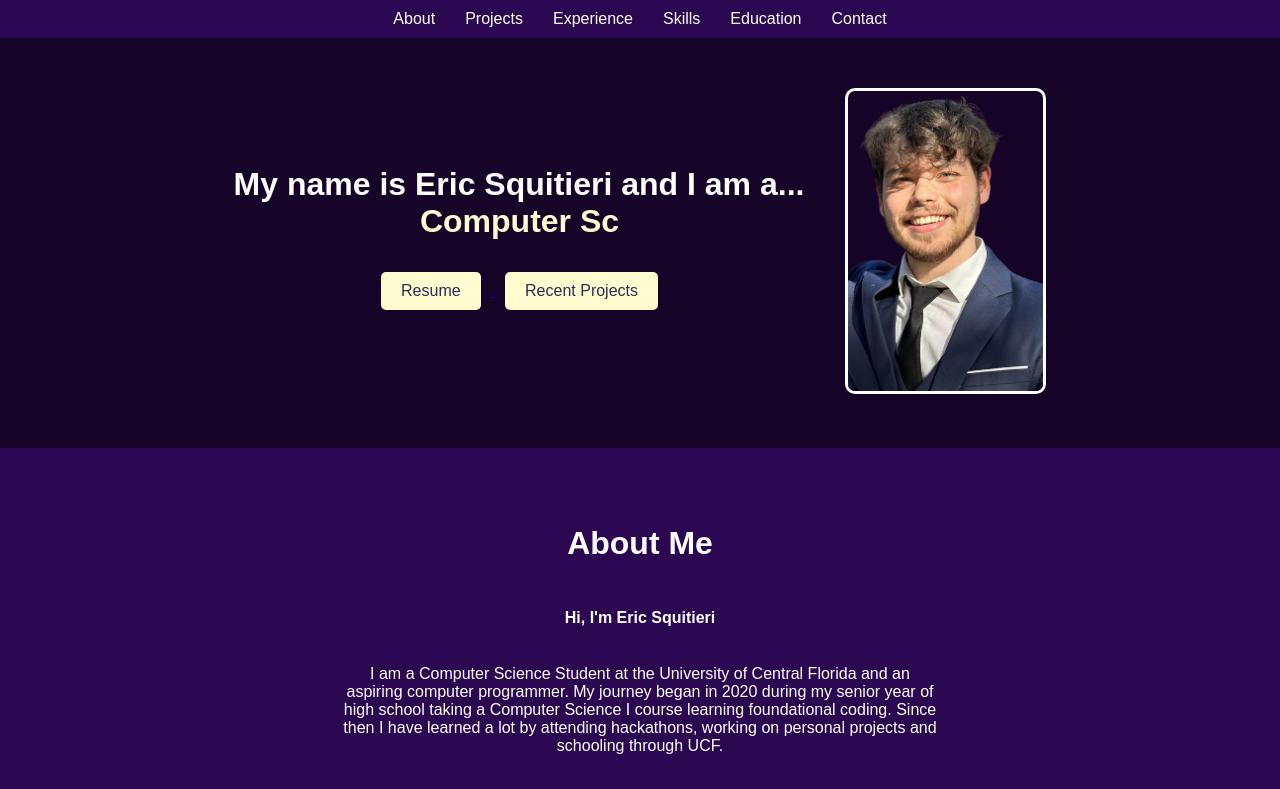
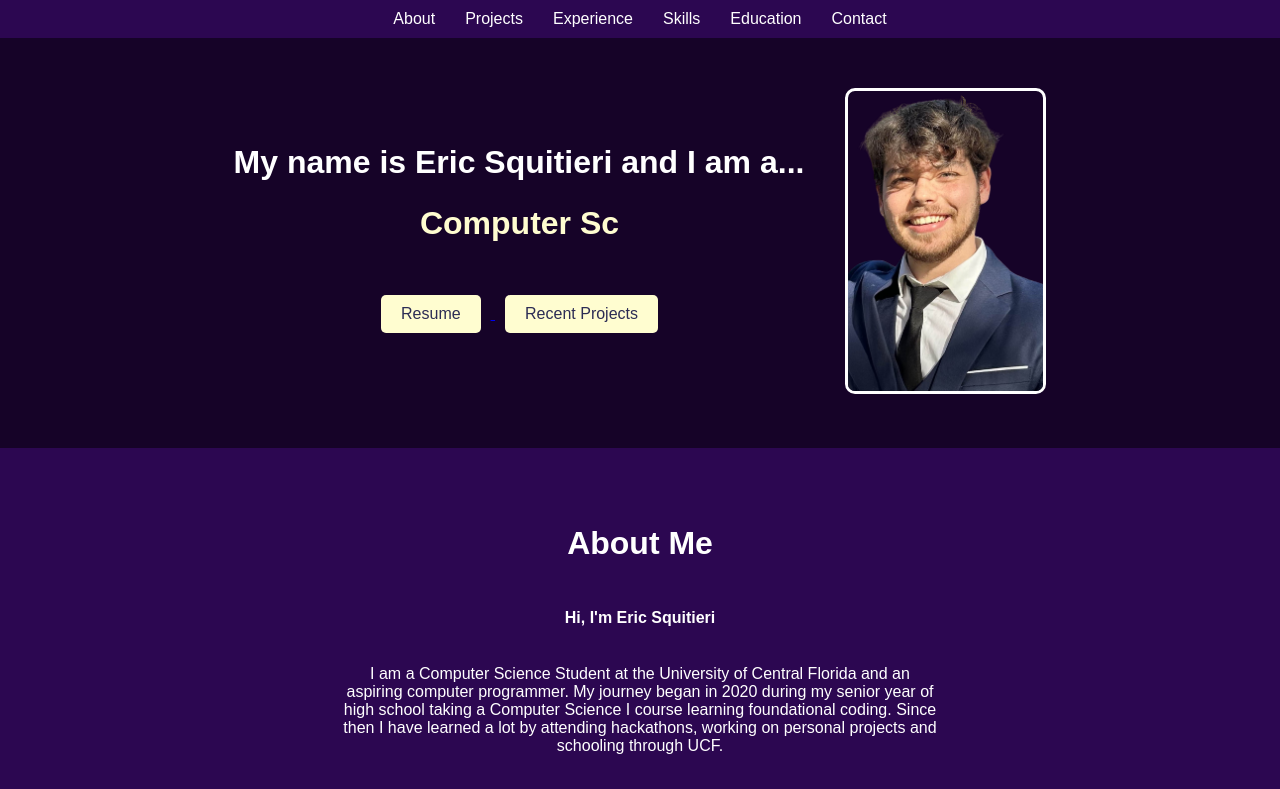
Before and after one commit to EricSqu/EricSqu.github.io, a plain HTML site: page index.html in a window 1280 px wide. Shown: the top 789 px of the page. Drawn offline with Linux system fonts and the light colour scheme.

Commit message:
Update styles.css

```diff
--- a/styles.css
+++ b/styles.css
@@ -90,7 +90,9 @@ nav ul li a {
     font-weight: bold;
     color: #FFFDD0; /* Ensure it stands out */
     display: inline-block; /* Keep inline-block for consistent spacing */
-    min-height: 1.2em; /* Adjust this value to the approximate height of your text */
+    min-height: 1.5em; /* Adjust this value to the approximate height of your text */
+    line-height: 2em; /* Increase line height for more space */
+    padding: 10px 0; /* Add padding for extra space */
 }
 
 .buttons {
```
